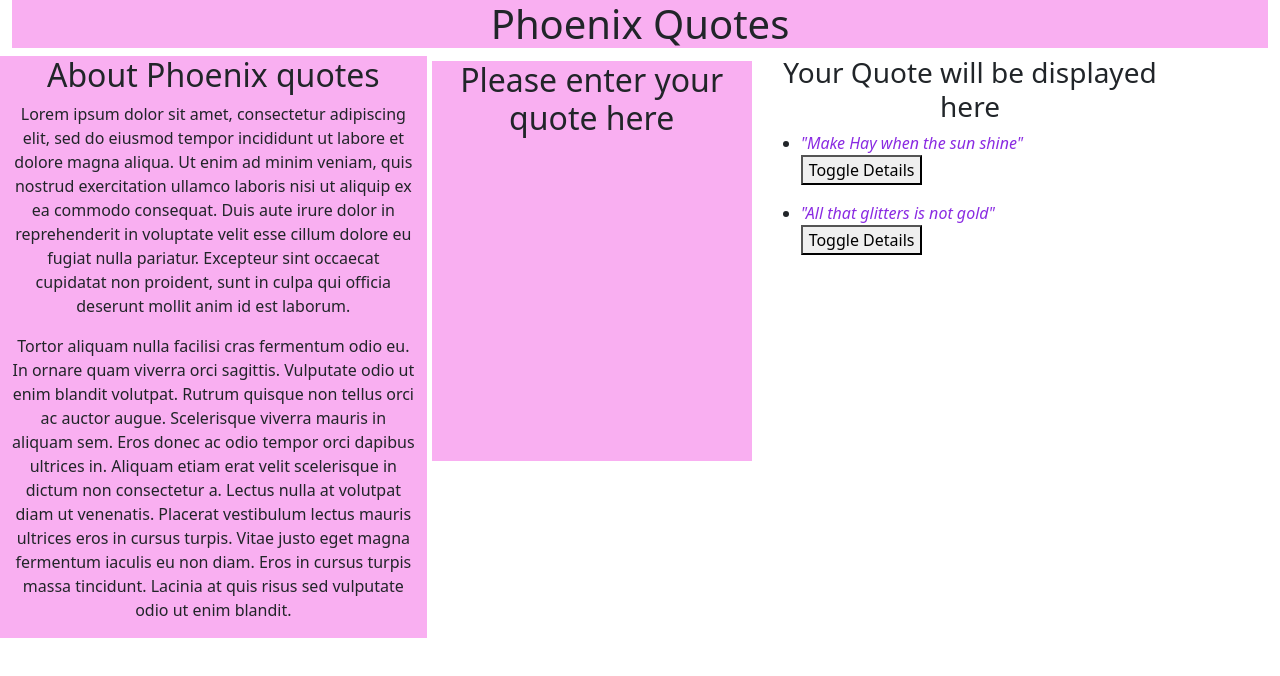
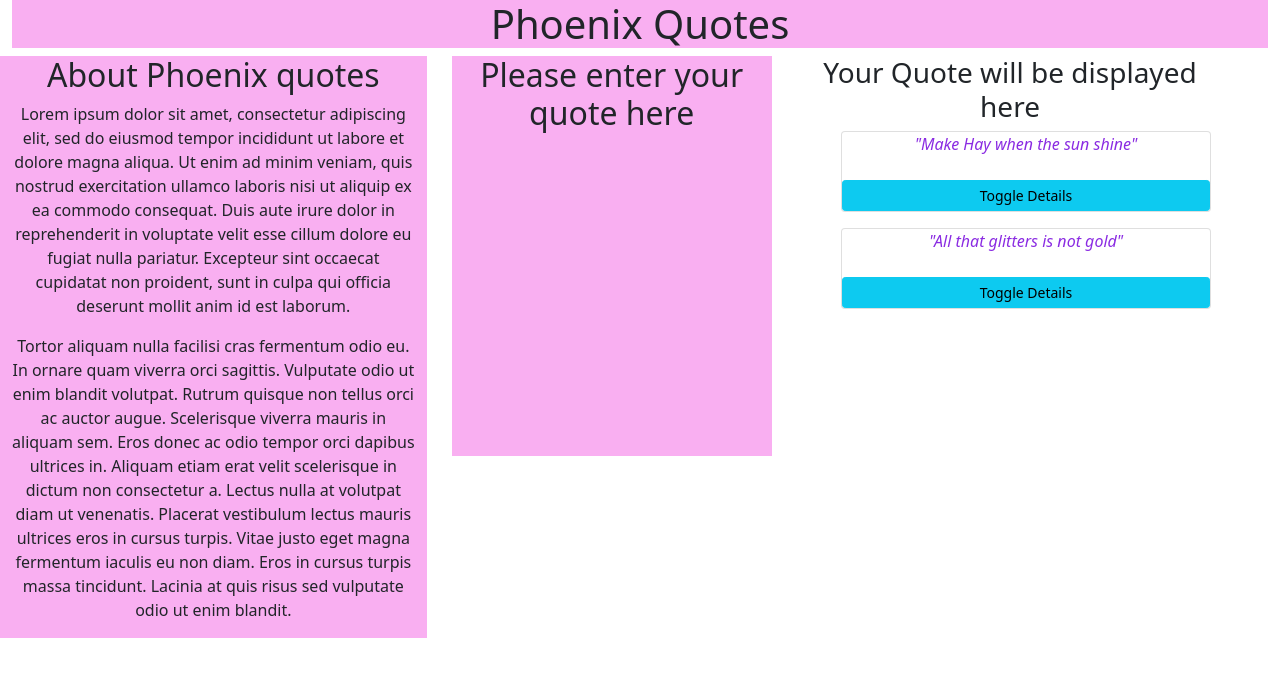
Before and after one commit to Kevson102/Phoenix-Quotes, an Angular app: page / in a window 1280 px wide. Shown: the top 676 px of the page. Built offline with nearby package versions, Linux system fonts and the light colour scheme.

Commit message:
EDITS THE APPEARANCE OF THE QUOTES IN COLUMN 3 OF THE PAGE

```diff
--- a/src/app/quote/quote.component.css
+++ b/src/app/quote/quote.component.css
@@ -2,7 +2,8 @@
   background-color: #F9AFF1;
 }
 .mid {
-  margin: 5px;
+  margin-right: 25px;
+  margin-left: 25px;
   height: 400px;
 }
 .quote {
--- a/src/app/quote/quote.component.html
+++ b/src/app/quote/quote.component.html
@@ -1,8 +1,3 @@
-<!-- <div class="text-center">
-  <h1>Phoenix Quotes</h1>
-
-</div> -->
-
 <div class="container-fluid">
   <h1 class="text-center section">Phoenix Quotes</h1>
   <div class="row">
@@ -19,15 +14,17 @@
       <h2 class="text-center">Please enter your quote here</h2>
 
     </div>
-    <div class="col-md-4">
-      <h3 class="text-center">Your Quote will be displayed here</h3>
-      <ul *ngFor = 'let quote of quotes; let i = index'>
-        <li>
-          <em class="quote">"{{quote.quoteStatement}}"</em> <br>
-          <button (click)='toggleDetails(i)'>Toggle Details</button>
-          <app-quote-detail *ngIf='quote.showDetails' [quote] = 'quote'></app-quote-detail>
-        </li>
-      </ul>
+    <div class="col-md-4 text-center">
+      <h3 >Your Quote will be displayed here</h3>
+      <div>
+        <ol *ngFor = 'let quote of quotes; let i = index'>
+          <p class="card">
+            <em class="quote ">"{{quote.quoteStatement}}"</em> <br>
+            <button class="btn btn-sm btn-info" (click)='toggleDetails(i)'>Toggle Details</button>
+            <app-quote-detail *ngIf='quote.showDetails' [quote] = 'quote'></app-quote-detail>
+          </p>
+        </ol>
+      </div>
     </div>
   </div>
-  </div>
+</div>
```
